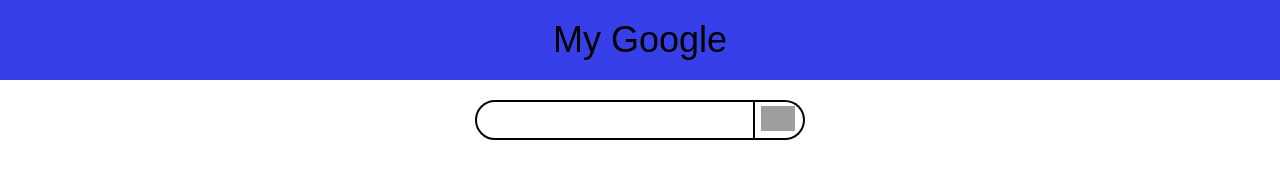
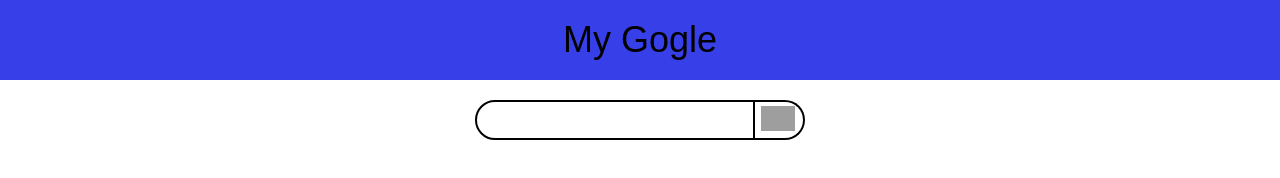
Before and after one commit to er376/My_Gogle, a plain HTML site: page index.html in a window 1280 px wide. Drawn offline with Linux system fonts and the light colour scheme; grey boxes are pictures that could not be loaded.

Commit message:
Update index.html

```diff
--- a/index.html
+++ b/index.html
@@ -9,7 +9,7 @@
 </head>
 
 <body>
-    <header class="app-header">My Google</header>
+    <header class="app-header">My Gogle</header>
     <main class="app-content">
         <form id="form" class="search-container">
             <input id="input" type="text" class="search-input">
```
